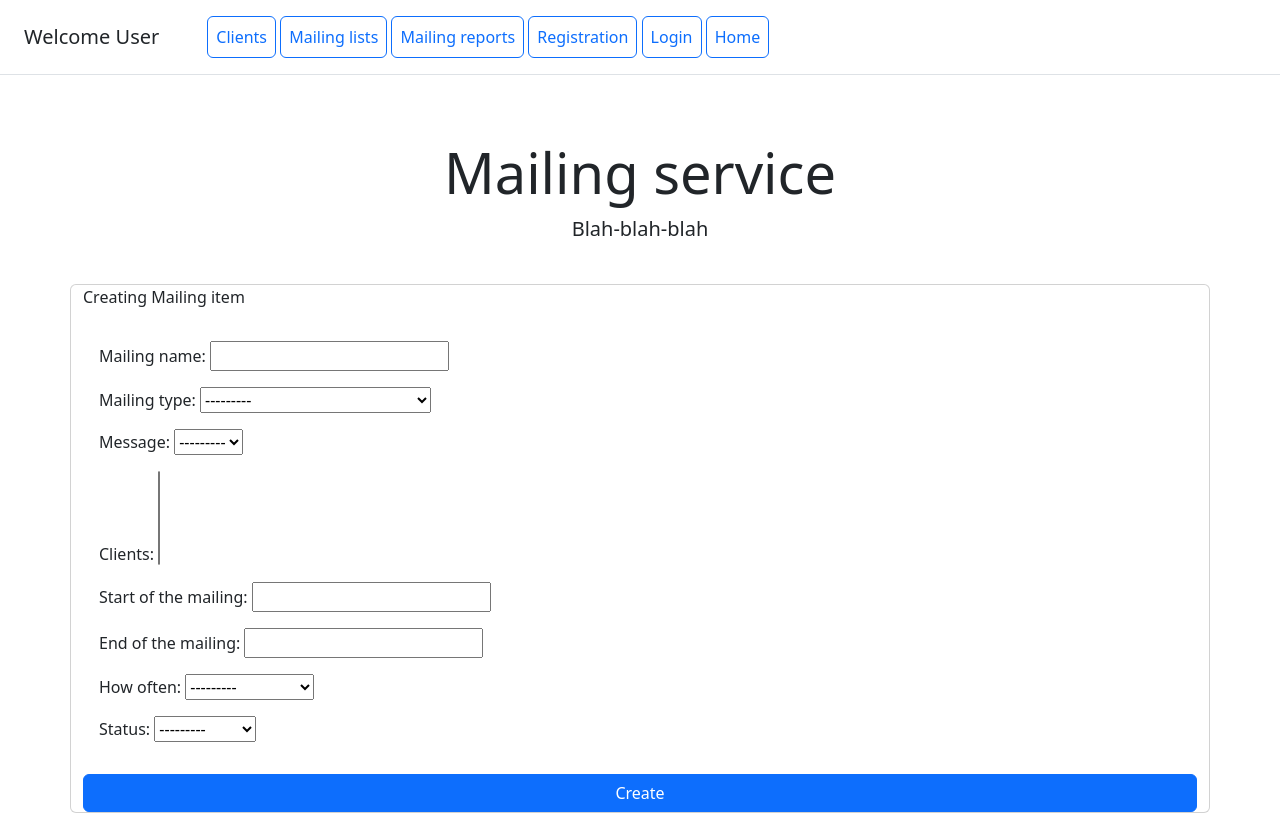
After one commit to Yukimokki/kursovaja_6, a Django app: page /mailing/mailing/create in a window 1280 px wide. The commit adds this page. Run offline with Django 5.2, Linux system fonts and the light colour scheme; data that the repository does not hold is empty.

Commit message:
Model + skeleton html interface

```diff
--- a/config/urls.py
+++ b/config/urls.py
@@ -2,9 +2,13 @@ from django.conf.urls.static import static
 from django.contrib import admin
 from django.urls import path, include
 from django.conf import settings
+from mailing import views
+
+import mailing
 
 urlpatterns = [
     path('admin/', admin.site.urls),
-    path("", include("mailing.urls")),
-    #path('mailing/', include("mailing.urls", namespace="mailing"))
+    path('', mailing.views.home, name="home"),
+    #path('mailing/', include(("mailing.urls", "mailing"), namespace = 'mailing')),
+    path('mailing/', include("mailing.urls", namespace="mailing"))
 ] + static(settings.MEDIA_URL, document_root=settings.MEDIA_ROOT)
--- /dev/null
+++ b/mailing/forms.py
@@ -0,0 +1,8 @@
+from django.forms import ModelForm, BooleanField
+from mailing.models import Mailing
+
+
+class MailingForm(ModelForm):
+    class Meta:
+        model = Mailing
+        fields = "__all__"
--- a/mailing/models.py
+++ b/mailing/models.py
@@ -49,7 +49,7 @@ class Mailing(models.Model):
         ("long_read", "full text in the mailing"),
     ]
 
-    name = models.TextField(verbose_name="mailing name", **NULLABLE)
+    name = models.CharField(max_length=100, verbose_name="mailing name", **NULLABLE)
     type = models.TextField(verbose_name="mailing type", choices=TYPE_CHOICES, **NULLABLE)
 
     message = models.ForeignKey(Mailing_Message, on_delete=models.CASCADE, verbose_name="Message")
--- a/mailing/templates/mailing/includes/inc_mailing_menu.html
+++ b/mailing/templates/mailing/includes/inc_mailing_menu.html
@@ -1,13 +1,14 @@
   <h5 class="my-0 mr-md-auto font-weight-normal">Welcome User </h5>
     <nav class="ms-5">
-        <a class="p-2 btn btn-outline-primary" href="">Clients</a>
-        <a class="p-2 btn btn-outline-primary" href="">Mailing lists</a>
+        <a class="p-2 btn btn-outline-primary" href="{% url 'mailing:Client_list' %}">Clients</a>
+        <a class="p-2 btn btn-outline-primary" href="{% url 'mailing:Mailing_list' %}">Mailing lists</a>
         <a class="p-2 btn btn-outline-primary" href="">Mailing reports</a>
         {% if user.is_authenticated %}
-        <a class="p-2 btn btn-outline-primary" href="">Logout</a>
+        <a class="p-2 btn btn-outline-primary" href="#">Logout</a>
         {% else %}
-        <a class="p-2 btn btn-outline-primary" href="">Registration</a>
-        <a class="p-2 btn btn-outline-primary" href="">Login</a>
+        <a class="p-2 btn btn-outline-primary" href="#">Registration</a>
+        <a class="p-2 btn btn-outline-primary" href="#">Login</a>
         {% endif %}
+        <a class="p-2 btn btn-outline-primary" href="{% url 'home' %}"> Home </a>
 
     </nav>
--- /dev/null
+++ b/mailing/templates/mailing/mailing_form.html
@@ -0,0 +1,32 @@
+{% extends 'mailing/home.html' %}
+{% block content %}
+<div class="container">
+    <div class="row">
+        <div class="col">
+            <form class="row" method="post" enctype="multipart/form-data">
+                  <div class="card">
+                    {% if object %}
+                    <p class="card-text"> Editing Mailing item </p>
+                    {% else %}
+                    <p class="card-text"> Creating Mailing item </p>
+                    {% endif %}
+                      <div class="card-body">
+                        {% csrf_token%}
+                        {{ form.as_p}}
+                      </div>
+                      <button type="submit" class="btn btn-primary">
+                          {% if object %}
+                          Save
+                          {% else %}
+                          Create
+                          {% endif %}
+                      </button>
+                  </div>
+                </div>
+
+                </div>
+            </form>
+        </div>
+    </div>
+</div>
+{% endblock %}
--- a/mailing/urls.py
+++ b/mailing/urls.py
@@ -1,6 +1,15 @@
 from django.urls import path, include
-from mailing.views import ClientListView
+from mailing.apps import MailingConfig
+from mailing.views import ClientListView, MailingListView, MailingDetailView, MailingUpdateView, MailingDeleteView, \
+    MailingCreateView
+
+app_name = MailingConfig.name
 
 urlpatterns = [
     path("", ClientListView.as_view(), name="Client_list"),
+    path("list_mailings/", MailingListView.as_view(), name="Mailing_list"),
+    path('mailing/<int:pk>', MailingDetailView.as_view(), name='Mailing_detail'),
+    path('mailing/create', MailingCreateView.as_view(), name='Mailing_create'),
+    path('mailing/<int:pk>/update', MailingUpdateView.as_view(), name='Mailing_update'),
+    path('mailing/<int:pk>/delete', MailingDeleteView.as_view(), name='Mailing_delete'),
 ]
--- a/mailing/views.py
+++ b/mailing/views.py
@@ -1,7 +1,17 @@
+from django.contrib.auth.mixins import LoginRequiredMixin
+from django.http import HttpResponse
 from django.shortcuts import render
-from django.views.generic import ListView
+from django.urls import reverse_lazy
+from django.views.generic import ListView, DetailView, CreateView, UpdateView, DeleteView
 
-from mailing.models import Client
+from mailing.forms import MailingForm
+from mailing.models import Client, Mailing
+
+
+def home(request):
+    mailings = Mailing.objects.all()
+    context = {"mailings": mailings}
+    return render(request, "mailing/home.html", context)
 
 
 class ClientListView(ListView):
@@ -12,3 +22,30 @@ class ClientListView(ListView):
     def get_context_data(self, **kwargs):
         context = super().get_context_data(**kwargs)
         return context
+
+
+class MailingListView(ListView):
+    model = Mailing
+    template_name = "mailing/mailing_list.html"
+
+
+class MailingDetailView(DetailView):
+    model = Mailing
+    template_name = "mailing/Mailing_detail.html"
+
+
+class MailingCreateView(CreateView):
+    model = Mailing
+    form_class = MailingForm
+    success_url = reverse_lazy("mailing:Mailing_list")
+
+
+class MailingUpdateView(LoginRequiredMixin, UpdateView):
+    model = Mailing
+    form_class = MailingForm
+    success_url = reverse_lazy("mailing:Mailing_list")
+
+
+class MailingDeleteView(LoginRequiredMixin, DeleteView):
+    model = Mailing
+    success_url = reverse_lazy("mailing:Mailing_list")
```
Also changed, not shown: mailing/templates/mailing/mailing_confirm_delete.html (added, +19 -0 lines), mailing/templates/mailing/mailing_detail.html (added, +26 -0 lines), mailing/templates/mailing/mailing_list.html (added, +29 -0 lines), mailing/templatetags/my_tags.py (added, +10 -0 lines).
